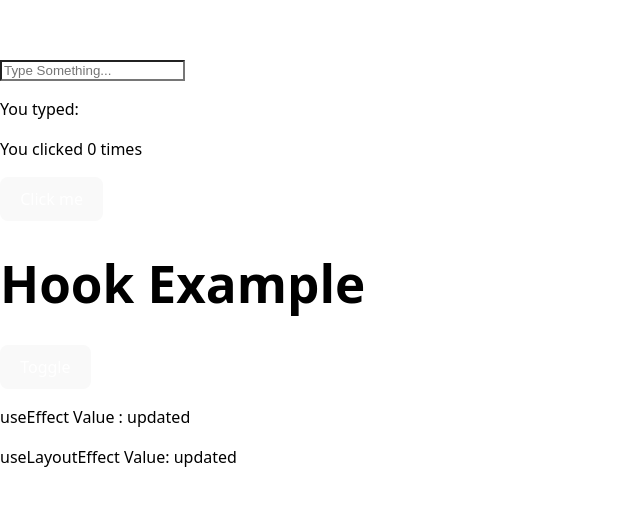
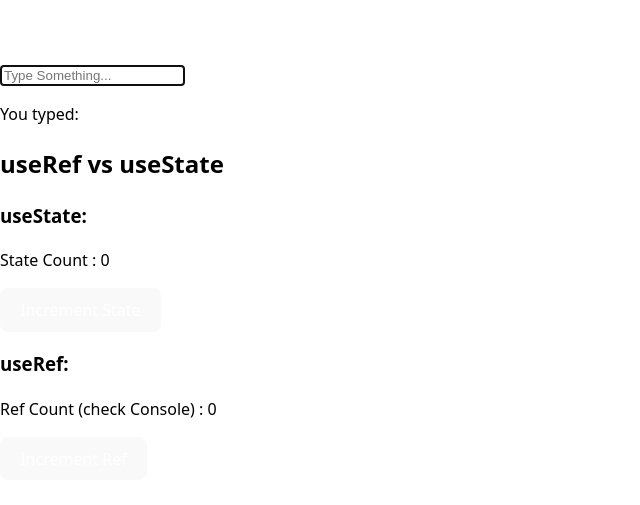
Before and after one commit to JaiSandeep7461/hooks-pratice, a React (Vite) app: page / in a window 1280 px wide. Shown: the part 129-634 px from the top of the page, without its empty margins (0-640 px from the left). Built offline with nearby package versions, Linux system fonts and the light colour scheme.

Commit message:
use Ref Example Pratice Done

```diff
--- a/src/App.jsx
+++ b/src/App.jsx
@@ -1,21 +1,19 @@
-import { useEffect, useState } from "react";
+import { useEffect, useRef, useState } from "react";
 import "./App.css";
 import HookExample from "./components/hooks-example";
 import DataFetcher from "./components/dataFetcher";
 import EffectComparison from "./components/effectComparison";
+import UseRefVsUseState from "./components/useRefUseEffectExample";
 
 function App() {
 
   const [inputValue, setInputValue] = useState("");
-  const [count, setCount] = useState(0);
-  const [toggle,setToggle] = useState(true);
+  const inputRef = useRef(null);
 
-  useEffect(
-    () => {
-      console.log("Count Changes Done");
-    },
-    [count]
-  );
+  useEffect(()=>{
+    inputRef.current && inputRef.current.focus();
+  },[]);
+
 
   return (
     <div>
@@ -24,18 +22,14 @@ function App() {
         placeholder="Type Something..."
         value={inputValue}
         onChange={e => setInputValue(e.target.value)}
+        ref={inputRef}
       />
       <p>
         You typed: <strong>{inputValue}</strong>
       </p>
-      <p>
-        You clicked {count} times{" "}
-      </p>
-      <button onClick={()=>setCount(count + 1)}>Click me </button>
-      {toggle && <HookExample/>}
-      <button onClick={()=>setToggle(!toggle)}>Toggle</button>
-      {/* <DataFetcher/> */}
-      <EffectComparison/>
+
+      <UseRefVsUseState/>
+
     </div>
   );
 }
--- /dev/null
+++ b/src/components/useRefUseEffectExample.jsx
@@ -0,0 +1,29 @@
+import { useState,useRef } from "react";
+
+const UseRefVsUseState = () =>{
+    const [count,setCount] = useState(0);
+    const countRef = useRef(0);
+
+    const incrementState = () => setCount(count+1);
+
+    const incrementRef = () =>{
+        countRef.current +=1;
+        console.log("Ref count:",countRef.current);
+    };
+
+    return <div>
+        <h2>useRef vs useState</h2>
+        <div>
+            <h3>useState:</h3>
+            <p>State Count : {count}</p>
+            <button onClick={ incrementState}>Increment State</button>
+        </div>
+        <div>
+            <h3>useRef:</h3>
+            <p>Ref Count (check Console) : {countRef.current}</p>
+            <button onClick={incrementRef}>Increment Ref</button>
+        </div>
+    </div>
+}
+
+export default UseRefVsUseState;
```
